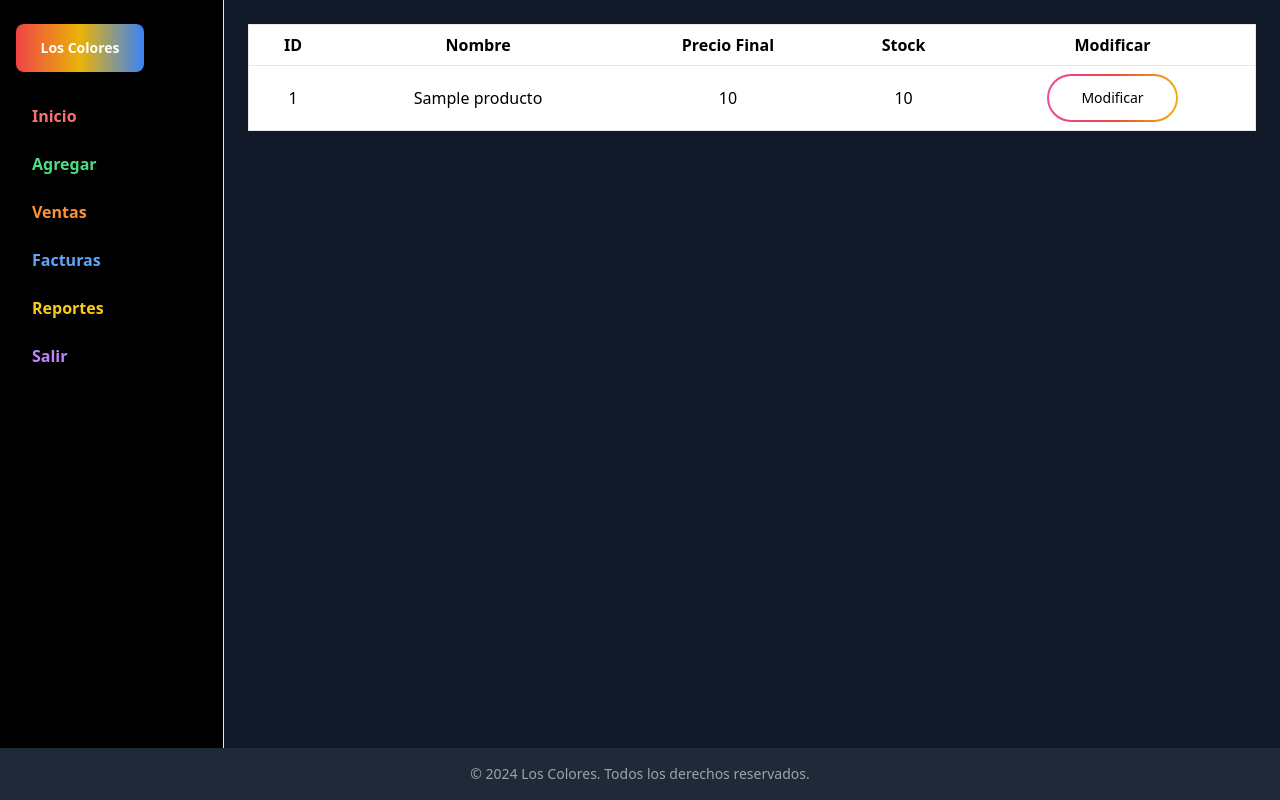
After one commit to xXJuanDavidXx/Sistema-de-compra-venta-e-inventario, a Django app: page /lista/ in a window 1280 px wide. The commit adds this page. Run offline with Django 5.2, Linux system fonts and the light colour scheme; a user stored in the database is signed in; tables that the repository leaves empty hold one stand-in row (values such as "Sample post"); some libraries are stand-ins or nearby versions.

Commit message:
agregado apartado para modificar productosw

```diff
--- /dev/null
+++ b/app/templates/modificar_producto.html
@@ -0,0 +1,39 @@
+{% extends 'base.html' %}
+
+{% block content %}
+
+    {% if productos %}
+        <div class="overflow-x-auto">
+            <table class="min-w-full bg-white text-black border border-gray-200">
+                <thead>
+                    <tr>
+                        <th class="py-2 px-4 border-b text-center">ID</th>
+                        <th class="py-2 px-4 border-b text-center">Nombre</th>
+                        <th class="py-2 px-4 border-b text-center">Precio Final</th>
+                        <th class="py-2 px-4 border-b text-center">Stock</th>
+                        <th class="py-2 px-4 border-b text-center">Modificar</th>
+                    </tr>
+                </thead>
+                <tbody>
+                    {% for producto in productos %}
+                        <tr class="hover:bg-gray-100">
+                            <td class="py-2 px-4 border-b text-center">{{ producto.id }}</td>
+                            <td class="py-2 px-4 border-b text-center">{{ producto.nombre }}</td>
+                            <td class="py-2 px-4 border-b text-center">{{ producto.precio_final }}</td>
+                            <td class="py-2 px-4 border-b text-center">{{ producto.stock }}</td>
+                            <td class="py-2 px-4 border-b text-center">
+                                <a class="group inline-block rounded-full bg-gradient-to-r from-pink-500 via-red-500 to-yellow-500 p-[2px] hover:text-white focus:outline-none focus:ring active:text-opacity-75" href="{% url 'producto_a_modificar' producto.id %}" >
+                                    <span class="block rounded-full bg-white px-8 py-3 text-sm font-medium group-hover:bg-transparent"> Modificar
+                                    </span>
+                                </a>
+                            </td>
+                        </tr>
+                    {% endfor %}
+                </tbody>
+            </table>
+        </div>
+    {% else %}
+        <p>No hay productos</p>
+    {% endif %}
+
+{% endblock %}
--- a/app/urls.py
+++ b/app/urls.py
@@ -1,10 +1,12 @@
 from django.urls import path
-from .views import AgregarProducto, ListarProductos, buscar_producto
+from .views import AgregarProducto, ListarProductos, buscar_producto, Modificar_producto, modificar_producto
 
 urlpatterns = [
         path('', ListarProductos.as_view(), name="lista"),
         path('Agregar/', AgregarProducto.as_view(), name="agregar"),
         path('buscar/', buscar_producto, name="buscar_producto"),
+        path('lista/', Modificar_producto.as_view(), name="modificar_producto"),
+        path('producto_a_modificar/<int:pk>/', modificar_producto, name="producto_a_modificar"),
         ]
 
 #Integrar vistas con url.
--- a/app/views.py
+++ b/app/views.py
@@ -1,15 +1,16 @@
 from django.views import generic
-from django.shortcuts import render
-from .forms import Agregar
+from django.shortcuts import render, redirect
+from .forms import Agregar, Productoform
 from django.urls import reverse_lazy
 from .models import Producto
 from compra.models import Compra, DetalleProducto
 from django.contrib.auth.mixins import LoginRequiredMixin
 
 
-# Create your views here.
 
 
+
+##Agregar Productos
 class AgregarProducto(LoginRequiredMixin, generic.FormView):
     """
     FormView para administrar el formulrio para agregar un producto.
@@ -69,7 +70,7 @@ class AgregarProducto(LoginRequiredMixin, generic.FormView):
         return context
 
 
-
+##Listar los porductos y obtener la compra activa del usuario
 class ListarProductos(LoginRequiredMixin, generic.ListView):
     """
     ListView para que se listen los productos desde la db en el template tranquilamente sin funciones raras.
@@ -99,8 +100,7 @@ class ListarProductos(LoginRequiredMixin, generic.ListView):
         context['actual'] = 'lista'
         return context
 
-
-
+##Buscar productos
 def buscar_producto(request):
     query = request.GET.get('q')
     productos = Producto.objects.filter(nombre__icontains=query)
@@ -116,3 +116,24 @@ def buscar_producto(request):
         context['detalles'] = None
 
     return render(request, 'resultados.html', context)
+
+
+##Lista para modificar productos
+class Modificar_producto(LoginRequiredMixin, generic.ListView):
+    model = Producto
+    context_object_name = 'productos'
+    template_name = 'modificar_producto.html'
+
+## Funcion para modificar productos
+def modificar_producto(request, pk):
+    producto = Producto.objects.get(pk=pk)
+    if request.method == 'POST':
+        form = Productoform(request.POST, instance=producto)
+        if form.is_valid():
+            form.save()
+            return redirect('modificar_producto')
+
+    else:
+        form = Productoform(instance=producto)
+
+    return render(request, 'producto_modificar.html', {'form': form, 'producto': producto})
```
Also changed, not shown: app/forms.py (+10 -0 lines), app/templates/agregar.html (+10 -0 lines), app/templates/producto_modificar.html (added, +26 -0 lines).
